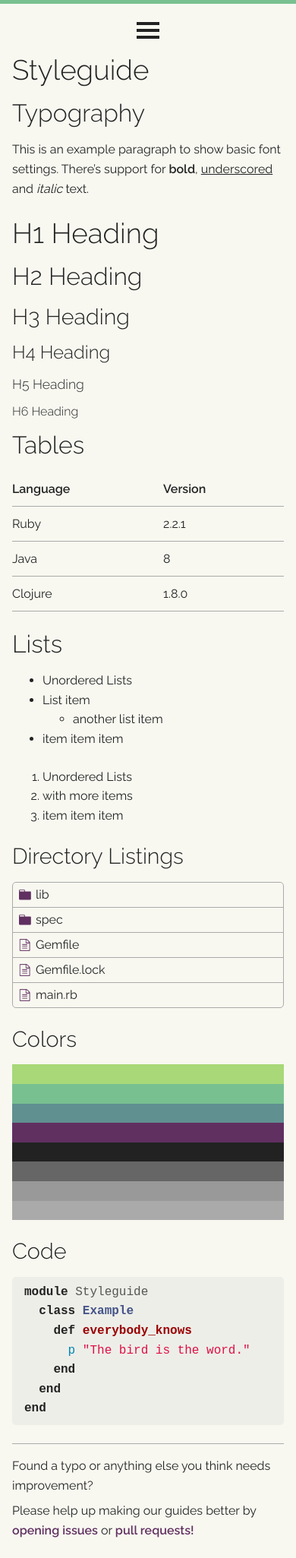
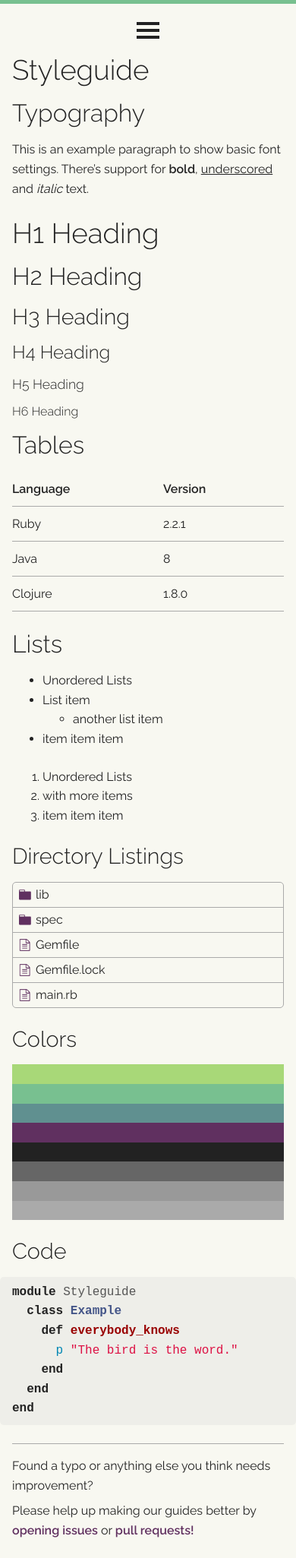
Before and after one commit to vanilla-project/vanilla-project.guide, a Jekyll site: the page built from styleguide.md, in a window 390 px wide. Shown: the whole page at 76% size. Built offline with Jekyll 4.4.1, drawn with Linux system fonts in a browser that asks for light colours.

Commit message:
Gives code examples more space on mobile devices

```diff
--- a/_sass/color-code.scss
+++ b/_sass/color-code.scss
@@ -1,15 +1,8 @@
 body > div.color-code {
+  @include full-width;
+
   border: none;
   border-top: 5px solid;
   border-color: $bright-color-2;
-
-  // These percentages and minus values are to break out of the parent container.
-  // from: https://css-tricks.com/full-width-containers-limited-width-parents
-  left: 50%;
-  margin-left: -50vw;
-  margin-right: -50vw;
   margin-top: -1rem;
-  position: relative;
-  right: 50%;
-  width: 100vw;
 }
--- /dev/null
+++ b/_sass/mixins.scss
@@ -0,0 +1,15 @@
+@mixin full-width {
+  // These percentages and minus values are to break out of the parent container.
+  // from: https://css-tricks.com/full-width-containers-limited-width-parents
+  left: 50%;
+  margin: 0 -50vw;
+  position: relative;
+  right: 50%;
+  width: 100vw;
+}
+
+@mixin undo-full-width {
+  margin: auto;
+  position: inherit;
+  width: auto;
+}
--- a/_sass/syntax.scss
+++ b/_sass/syntax.scss
@@ -1,9 +1,17 @@
 figure.highlight {
+  @include full-width;
+
   background-color: #EEEEE9;
   border-radius: 5px;
-  margin: 0 0 1.5rem 0;
+  margin-bottom: 1.5rem;
   overflow-x: scroll;
   padding: .5em 1em;
+
+  @media (min-width: $desktop-size) {
+    @include undo-full-width;
+
+    margin-bottom: 1.5rem;
+  }
 
   pre {
     margin: 0;
--- a/assets/vanilla-project.scss
+++ b/assets/vanilla-project.scss
@@ -1,5 +1,7 @@
 ---
 ---
+
+@import "mixins";
 
 @import "variables";
 @import "global";
```
